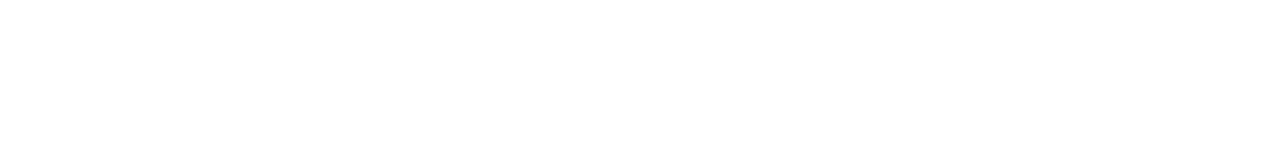
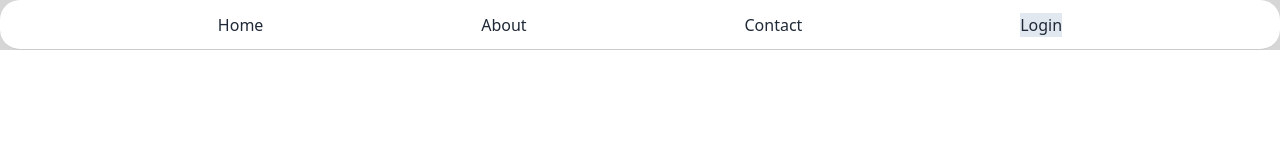
Before and after one commit to RangerDevv/NeighborNetwork, a website: page index.html in a window 1280 px wide. Drawn offline with Linux system fonts and the light colour scheme.

Commit message:
added stuff

```diff
--- a/index.css
+++ b/index.css
@@ -0,0 +1,15 @@
+body {
+    background-color: rgb(214, 214, 214);
+}
+
+#navbar {
+    background-color: rgb(255, 255, 255);
+    border-bottom: 1px solid rgb(204, 204, 204);
+    height: 50px;
+    width: 100%;
+    border-radius: 20px;
+    display: flex;
+    justify-content: space-evenly;
+    align-items: center;
+    flex-direction: row;
+}
--- a/index.html
+++ b/index.html
@@ -6,8 +6,14 @@
     <meta name="viewport" content="width=device-width, initial-scale=1.0">
     <title>Document</title>
     <link rel="stylesheet" href="./index.css">
+    <link rel="stylesheet" href="./dist/output.css"
 </head>
 <body>
-
+    <div id="navbar">
+        <a href="index.html">Home</a>
+        <a href="about.html">About</a>
+        <a href="contact.html">Contact</a>
+        <a><div id="LoginButton" class=" w-auto h-auto bg-slate-200"> <p>Login</p> </div></a>
+    </div>
 </body>
 </html>
--- /dev/null
+++ b/src/input.css
@@ -0,0 +1,3 @@
+@tailwind base;
+@tailwind components;
+@tailwind utilities;
--- /dev/null
+++ b/tailwind.config.js
@@ -0,0 +1,8 @@
+/** @type {import('tailwindcss').Config} */
+module.exports = {
+  content: ["./index.html"],
+  theme: {
+    extend: {},
+  },
+  plugins: [require("daisyui")],
+}
```
Also changed, not shown: package.json (added, +8 -0 lines), dist/output.css (added), 1 other file.
